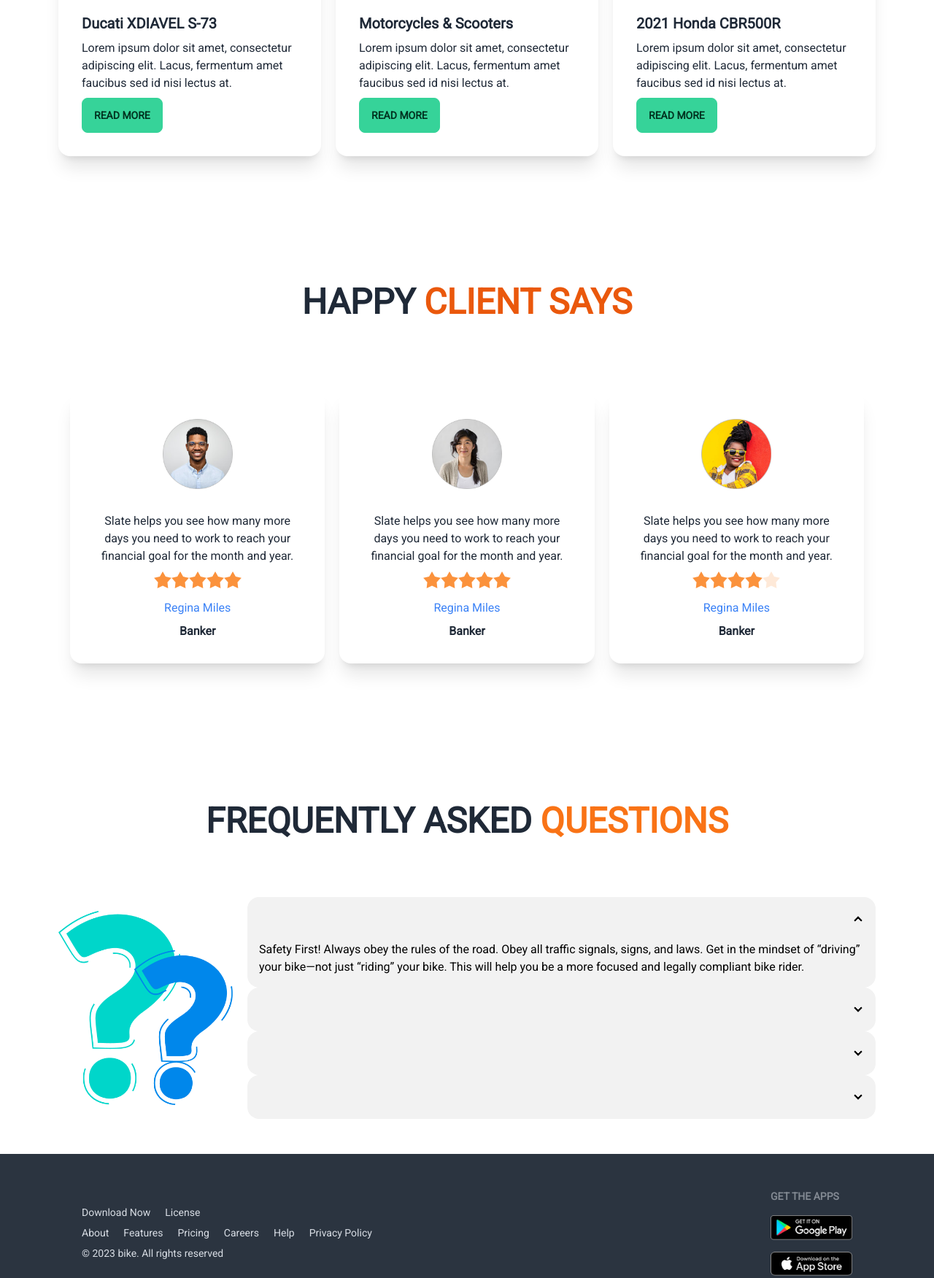
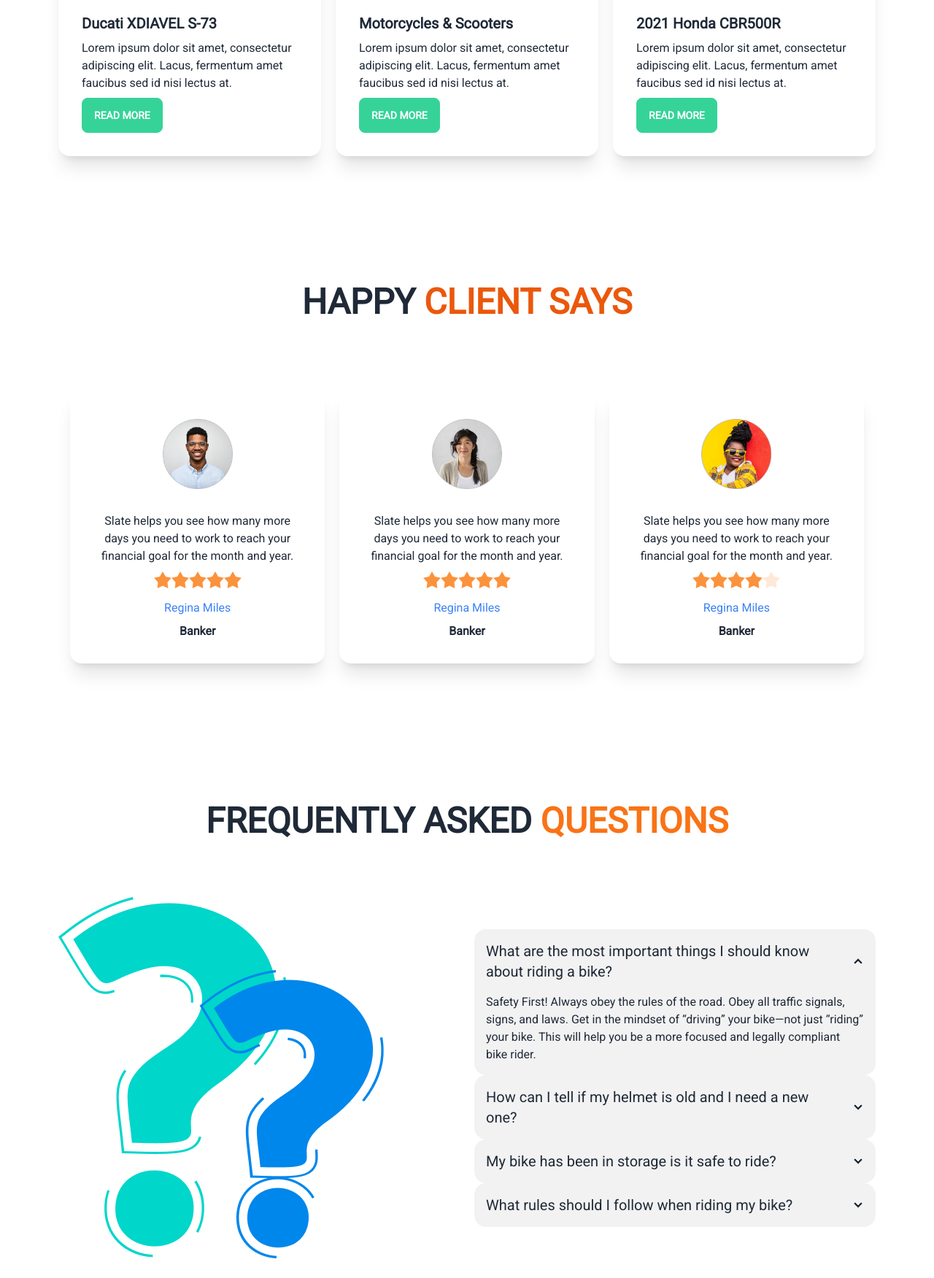
Before and after one commit to riajulpro/biker-zone, a plain HTML site: page index.html in a window 1280 px wide. Shown: the part 1880-3631 px from the top of the page at 73% size. Drawn offline with nearby package versions, Linux system fonts and the light colour scheme.

Commit message:
uploading final version

```diff
--- a/index.html
+++ b/index.html
@@ -130,7 +130,7 @@
                 fermentum amet faucibus sed id nisi lectus at.
               </p>
               <div class="card-actions justify-start">
-                <button class="btn btn-success">Read More</button>
+                <button class="btn btn-success text-white">Read More</button>
               </div>
             </div>
           </div>
@@ -145,7 +145,7 @@
                 fermentum amet faucibus sed id nisi lectus at.
               </p>
               <div class="card-actions justify-start">
-                <button class="btn btn-success">Read More</button>
+                <button class="btn btn-success text-white">Read More</button>
               </div>
             </div>
           </div>
@@ -160,7 +160,7 @@
                 fermentum amet faucibus sed id nisi lectus at.
               </p>
               <div class="card-actions justify-start">
-                <button class="btn btn-success">Read More</button>
+                <button class="btn btn-success text-white">Read More</button>
               </div>
             </div>
           </div>
@@ -333,19 +333,17 @@
           Frequently Asked <span class="text-orange-500">Questions</span>
         </h1>
         <div
-          class="flex flex-col justify-center items-center gap-5 md:flex-row md:flex-wrap lg:flex-row lg:justify-between lg:flex-nowrap"
+          class="flex flex-col justify-center items-center gap-5 md:flex-row md:flex-wrap lg:flex-row lg:justify-between lg:flex-nowrap lg:gap-5"
         >
-          <div>
+          <div class="flex-1">
             <img src="images/others/faq.png" class="w-auto" alt="" />
           </div>
-          <div class="text-black">
+          <div class="flex-1">
             <div class="collapse collapse-arrow bg-base-200">
               <input type="radio" name="my-accordion-2" checked="checked" />
               <div class="collapse-title text-xl font-medium">
-                <Translate
-                  text="What are the most important things I should
-                know about riding a bike?"
-                />
+                What are the most important things I should know about riding a
+                bike?
               </div>
               <div class="collapse-content">
                 <p>
@@ -359,10 +357,7 @@
             <div class="collapse collapse-arrow bg-base-200">
               <input type="radio" name="my-accordion-2" />
               <div class="collapse-title text-xl font-medium">
-                <Translate
-                  text="How can I tell if my helmet is old and I need a
-                new one?"
-                />
+                How can I tell if my helmet is old and I need a new one?
               </div>
               <div class="collapse-content">
                 <p>
@@ -376,9 +371,7 @@
             <div class="collapse collapse-arrow bg-base-200">
               <input type="radio" name="my-accordion-2" />
               <div class="collapse-title text-xl font-medium">
-                <Translate
-                  text="My bike has been in storage is it safe to ride?"
-                />
+                My bike has been in storage is it safe to ride?
               </div>
               <div class="collapse-content">
                 <p>
@@ -392,9 +385,7 @@
             <div class="collapse collapse-arrow bg-base-200">
               <input type="radio" name="my-accordion-2" />
               <div class="collapse-title text-xl font-medium">
-                <Translate
-                  text="What rules should I follow when riding my bike?"
-                />
+                What rules should I follow when riding my bike?
               </div>
               <div class="collapse-content">
                 <p>
```
